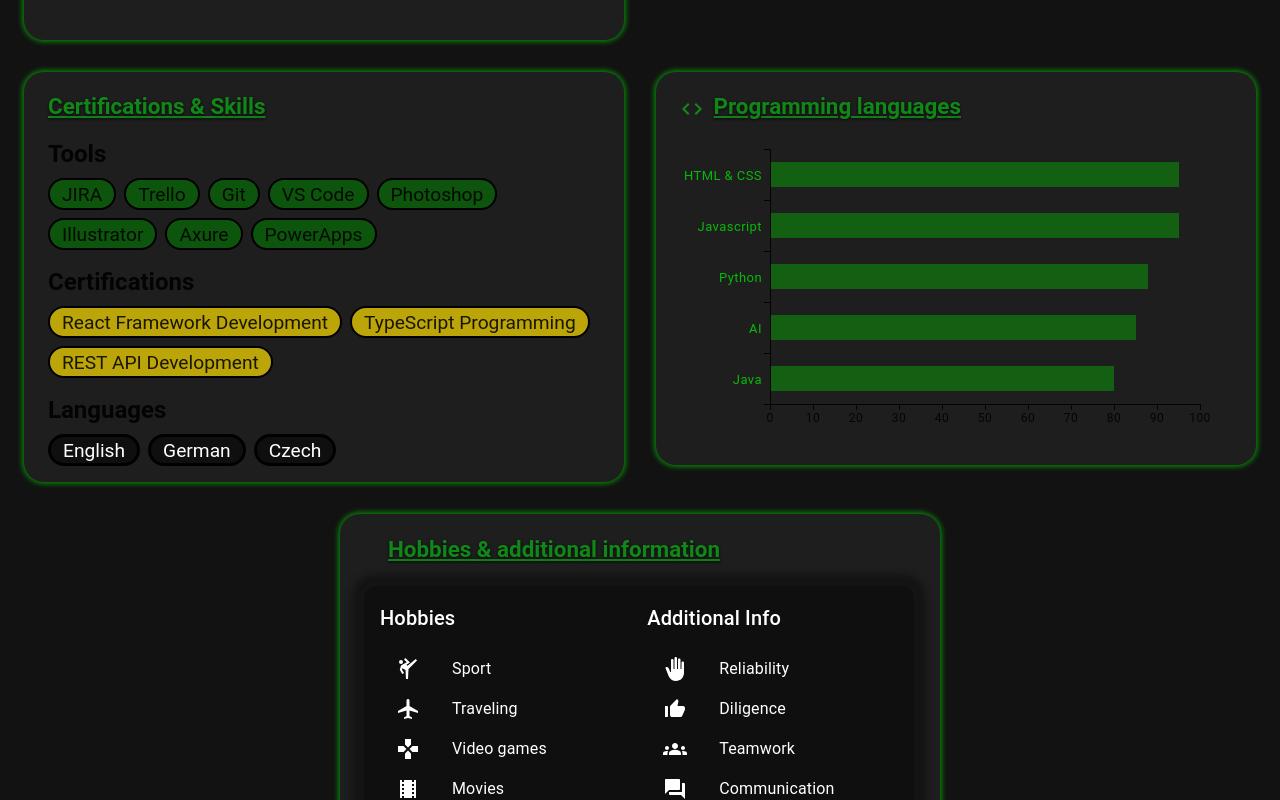
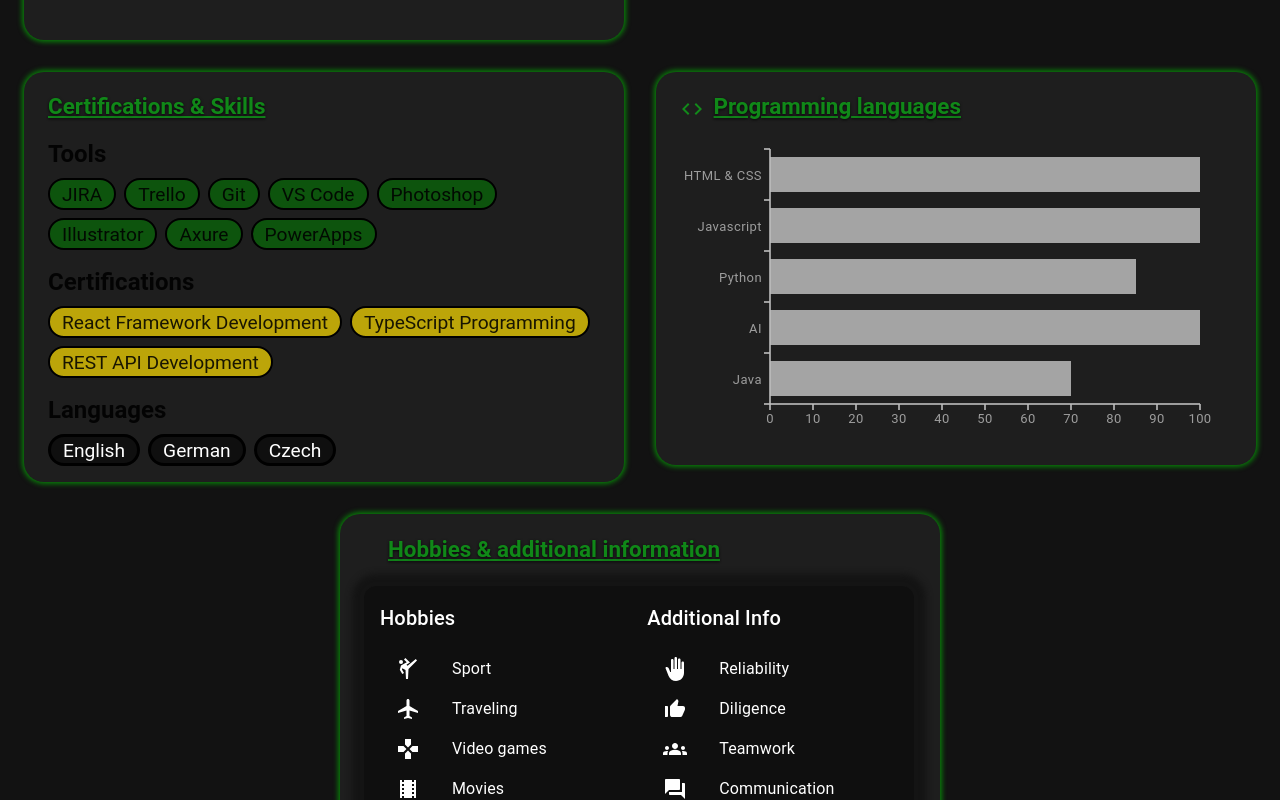
Before and after one commit to RysanekDavid/Web_CV, a React (Vite) app: page / in a window 1280 px wide. Shown: the part 1520-2320 px from the top of the page. Built offline with nearby package versions, Linux system fonts and the light colour scheme.

Commit message:
responsivity fix

```diff
--- a/src/components/ProjectComp/ProjectSlider.tsx
+++ b/src/components/ProjectComp/ProjectSlider.tsx
@@ -19,7 +19,7 @@ const ProjectSlider = () => {
         overflow: "hidden",
         ml: "1rem",
         mr: "1rem",
-        mb: { md: "10rem", xs: "8rem" },
+        mb: { xl: "12rem", lg: "10rem", md: "10rem", xs: "8rem" },
       }}
     >
       <Swiper
--- a/src/components/Resume/SimpleChart.tsx
+++ b/src/components/Resume/SimpleChart.tsx
@@ -1,4 +1,5 @@
-import { BarChart } from "@mui/x-charts/BarChart";
+import { BarChart, barElementClasses } from "@mui/x-charts/BarChart";
+import { axisClasses } from "@mui/x-charts/ChartsAxis";
 
 export default function SimpleChart() {
   return (
@@ -8,10 +9,19 @@ export default function SimpleChart() {
           id: "barCategories",
           scaleType: "band",
           data: ["HTML & CSS", "Javascript", "Python", "AI", "Java"],
-          // @ts-ignore
-          categoryGapRatio: 0.5,
+          categoryGapRatio: 0.3,
           tickLabelStyle: {
-            fill: "rgba(0, 225, 2, 0.8)",
+            fill: "rgba(189, 189, 189, 0.8)",
+            fontSize: 13,
+          },
+        },
+      ]}
+      xAxis={[
+        {
+          scaleType: "linear",
+
+          tickLabelStyle: {
+            fill: "rgba(189, 189, 189, 0.8)",
             fontSize: 13,
           },
         },
@@ -20,11 +30,27 @@ export default function SimpleChart() {
       margin={{ top: 10, right: 40, bottom: 45, left: 90 }}
       series={[
         {
-          color: "rgba(0, 220, 0, 0.35)",
-          data: [95, 95, 88, 85, 80],
+          color: "rgba(189, 189, 189, 0.85)",
+          data: [100, 100, 85, 100, 70],
         },
       ]}
       height={310}
+      sx={() => ({
+        [`.${barElementClasses.root}`]: {
+          "& rect": {
+            fill: "rgba(189, 189, 189, 0.35)",
+          },
+        },
+        [`.${axisClasses.root}`]: {
+          [`.${axisClasses.tick}, .${axisClasses.line}`]: {
+            stroke: "rgba(189, 189, 189, 0.8)",
+            strokeWidth: 2,
+          },
+          [`.${axisClasses.tickLabel}`]: {
+            fill: "rgba(189, 189, 189, 0.8)",
+          },
+        },
+      })}
     />
   );
 }
--- a/src/pages/ProjectContent.tsx
+++ b/src/pages/ProjectContent.tsx
@@ -4,7 +4,7 @@ import ProjectSlider from "../components/ProjectComp/ProjectSlider";
 
 function Projects() {
   return (
-    <Box sx={{ textAlign: "center" }}>
+    <Box sx={{ pt: { sm: "6.5rem", xs: "5rem" }, textAlign: "center" }}>
       <Typography
         sx={{
           fontWeight: "bold",
```
